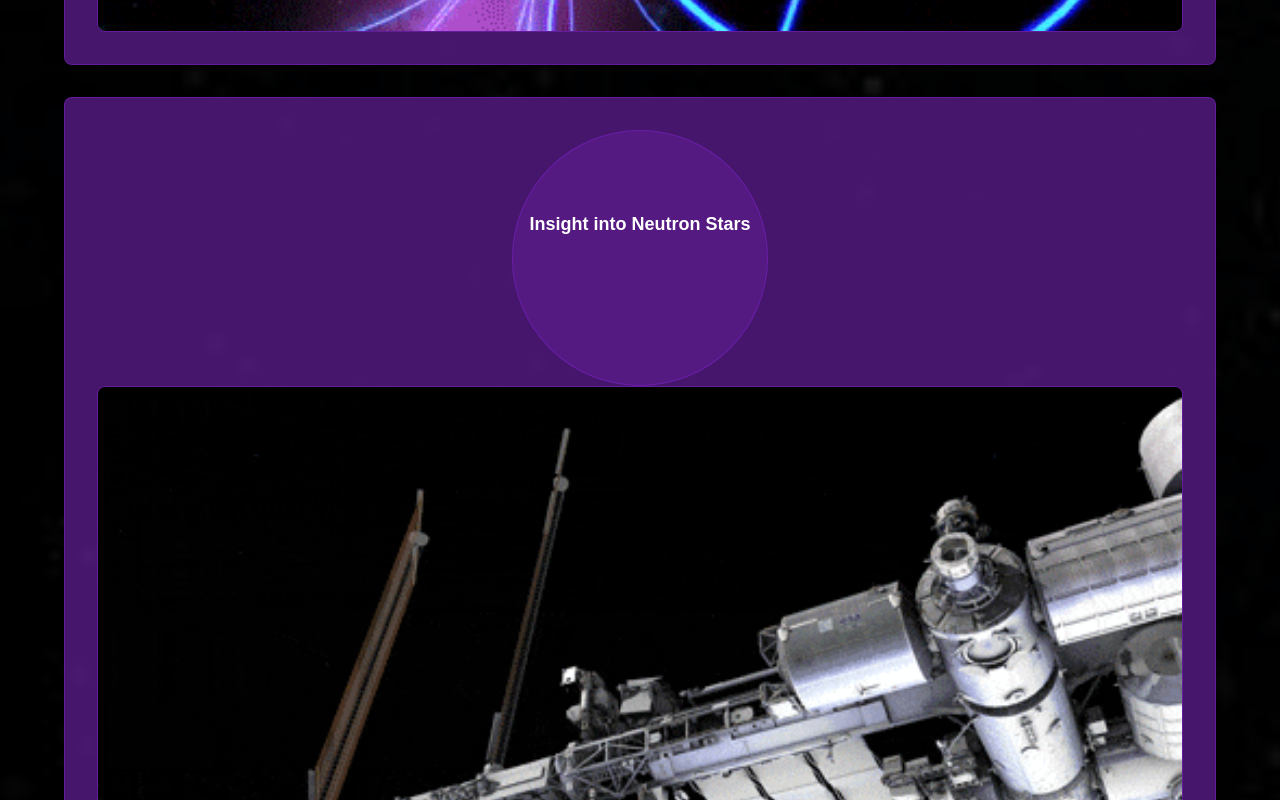
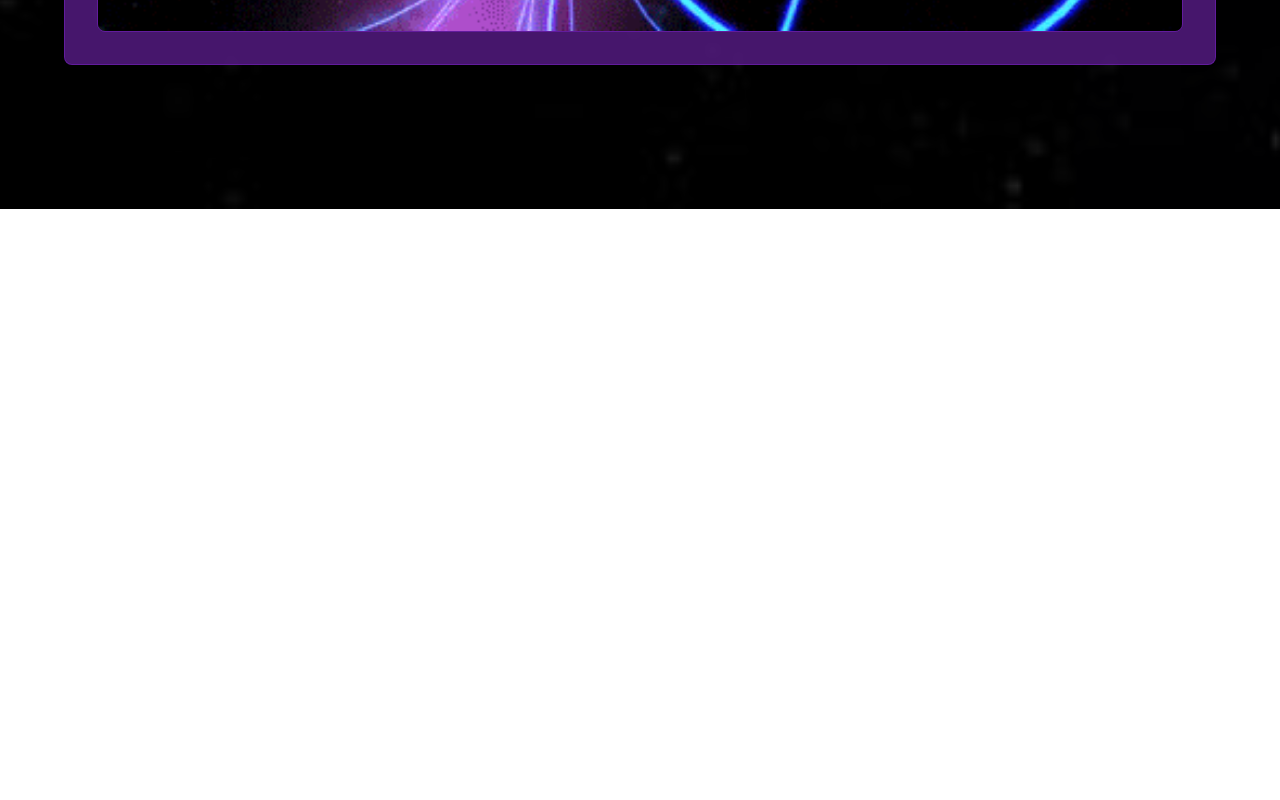
Before and after one commit to SAMUR274/AstronomyProject-BlackHoles-Neutron-Stars-, a Next.js app: page /practice in a window 1280 px wide. Shown: the part 4140-4940 px from the top of the page. After the commit the page ends 4349 px from the top, so only its background shows below. Built offline with nearby package versions, Linux system fonts and the light colour scheme.

Commit message:
removed last section in neutron stars

```diff
--- a/app/practice/page.tsx
+++ b/app/practice/page.tsx
@@ -124,28 +124,6 @@ export default function Practice() {
               Neutron stars have magnetic fields a trillion times stronger than Earth’s. In some cases, like magnetars, these fields are so powerful they can rip atoms apart and cause starquakes—fractures in the star’s crust that release bursts of energy.
             </p> */}
           </div>
-
-          {/* Section 5: Weird Physics */}
-          <div className="bg-purple-900/80 p-8 rounded-lg backdrop-blur-sm border border-purple-700/50 max-w-6xl w-full mb-8 flex flex-col items-center">
-            {/* <h2 className="text-2xl font-bold mb-4">Unlocking the Secrets of Neutron Stars</h2> */}
-            {/* Spotlight 5: NICER Mission */}
-            <div className="group w-64 h-64 rounded-full bg-purple-900/80 border border-purple-700/50 flex flex-col items-center justify-center transition-transform duration-300 transform hover:scale-110 hover:bg-purple-800/90">
-              <h2 className="text-lg font-bold text-center mb-2">Insight into Neutron Stars</h2>
-              <div className="text-sm text-center opacity-0 group-hover:opacity-100 transition-opacity duration-300 px-4">
-                <p><span className="font-bold text-purple-300">NICER:</span> ISS X-rays</p>
-                <p><span className="font-bold text-purple-300">Goal:</span> Core secrets</p>
-                <p><span className="font-bold text-purple-300">SEXTANT:</span> Space GPS</p>
-              </div>
-            </div>
-            <img
-              src="/images/neutronStars/6.gif"
-              className="w-full h-auto rounded-lg border border-purple-700/50"
-            />
-
-            {/* <p className="text-base">
-              Inside a neutron star, matter behaves in ways we can’t fully replicate on Earth. The core might contain a soup of quarks or even stranger states of matter. Scientists are still puzzling out what happens under such extreme conditions.
-            </p> */}
-          </div>
         </div>
       </div>
 
```
